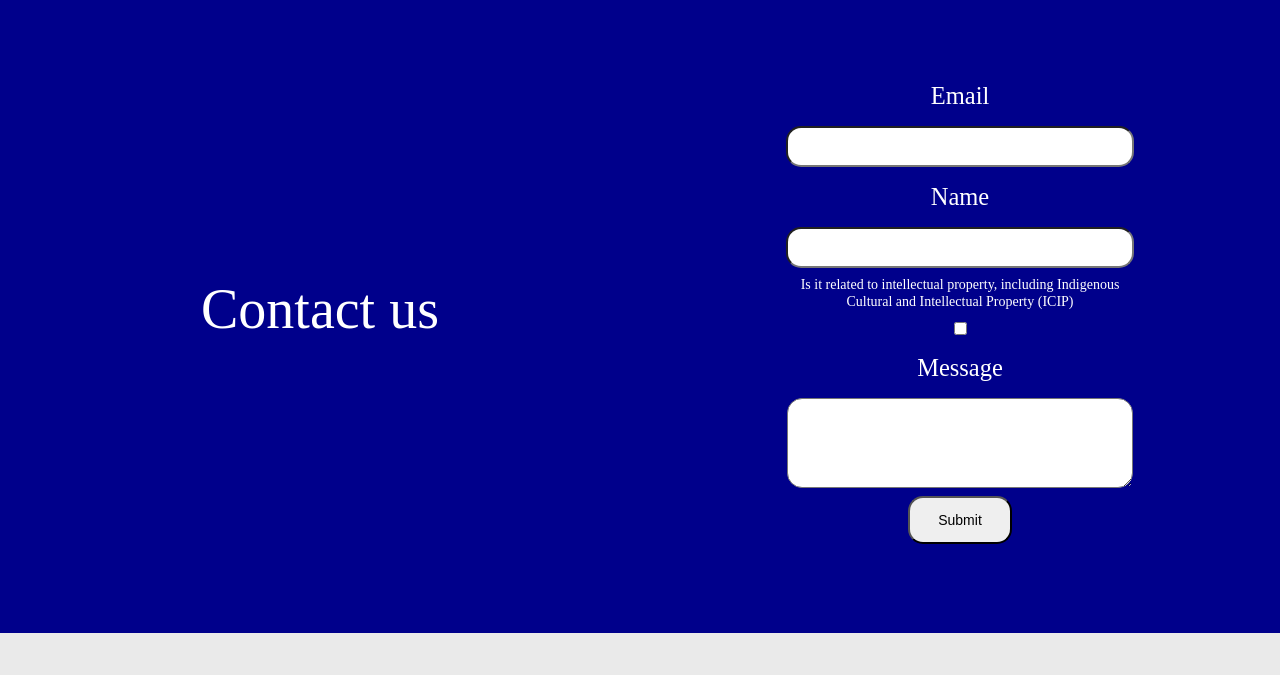
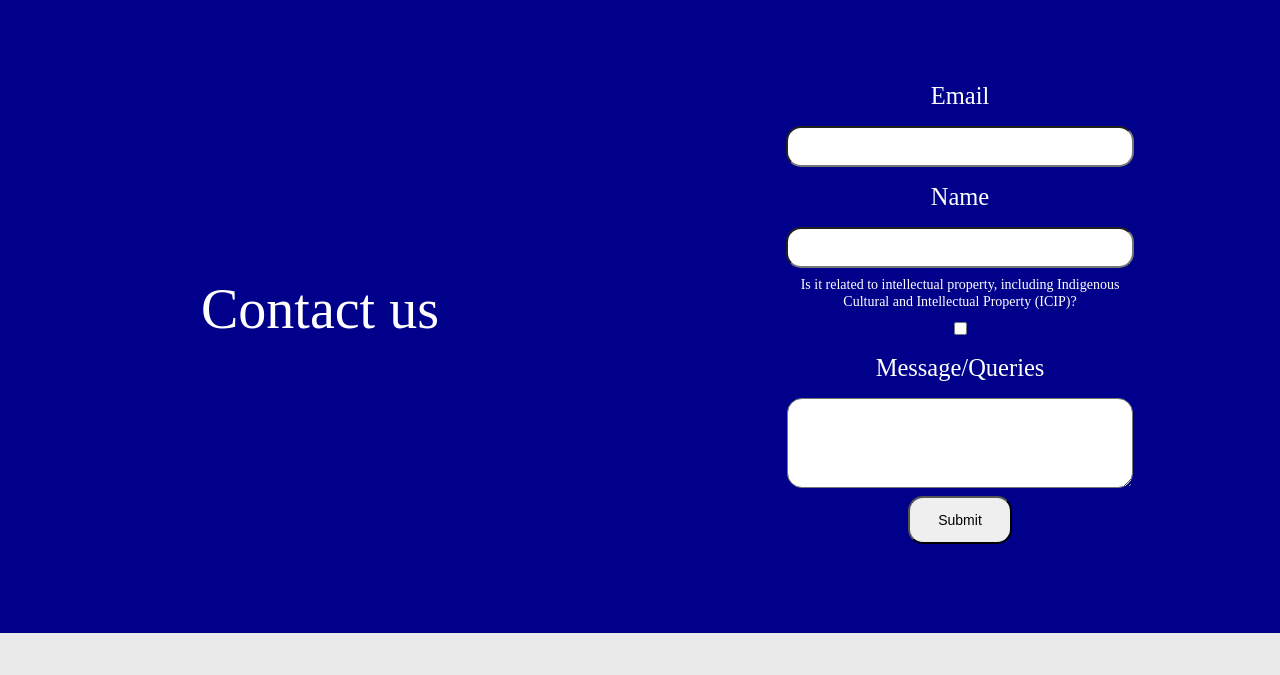
Before and after one commit to Hoang-Son1/school, a plain HTML site: page contactus.html in a window 1280 px wide. Shown: the part 79-754 px from the top of the page. Drawn offline with Linux system fonts and the light colour scheme; a web font is replaced by a local one.

Commit message:
FINAL PLEASEEEEE

```diff
--- a/contactus.html
+++ b/contactus.html
@@ -107,9 +107,9 @@
                     <input class="input" name="Email" type="email" required>
                     <label for="name">Name</label>
                     <input class="input" name="Name" type="text" required>
-                    <label id="ip" for="checkbox">Is it related to intellectual property, including Indigenous Cultural and Intellectual Property (ICIP)</label>
+                    <label id="ip" for="checkbox">Is it related to intellectual property, including Indigenous Cultural and Intellectual Property (ICIP)?</label>
                     <input type="checkbox" name="Problem">
-                    <label for="message">Message</label>
+                    <label for="message">Message/Queries</label>
                     <textarea class="input" name="Message" type="text" required></textarea>
                     <input id="button4" class="submit" type="submit" value="Submit"/>
                 </form>
```
Also changed, not shown: index.html (+1 -1 lines).
